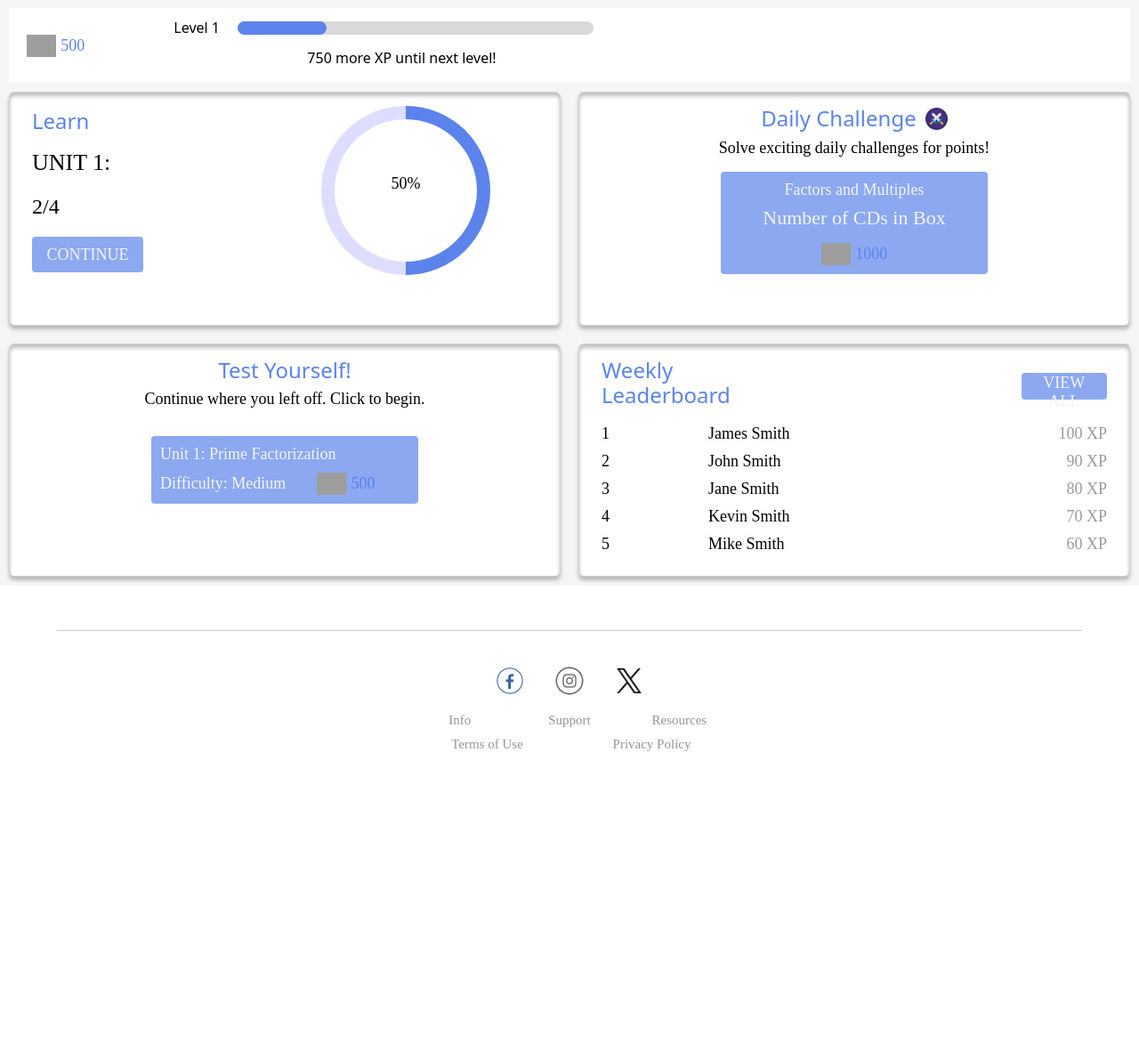
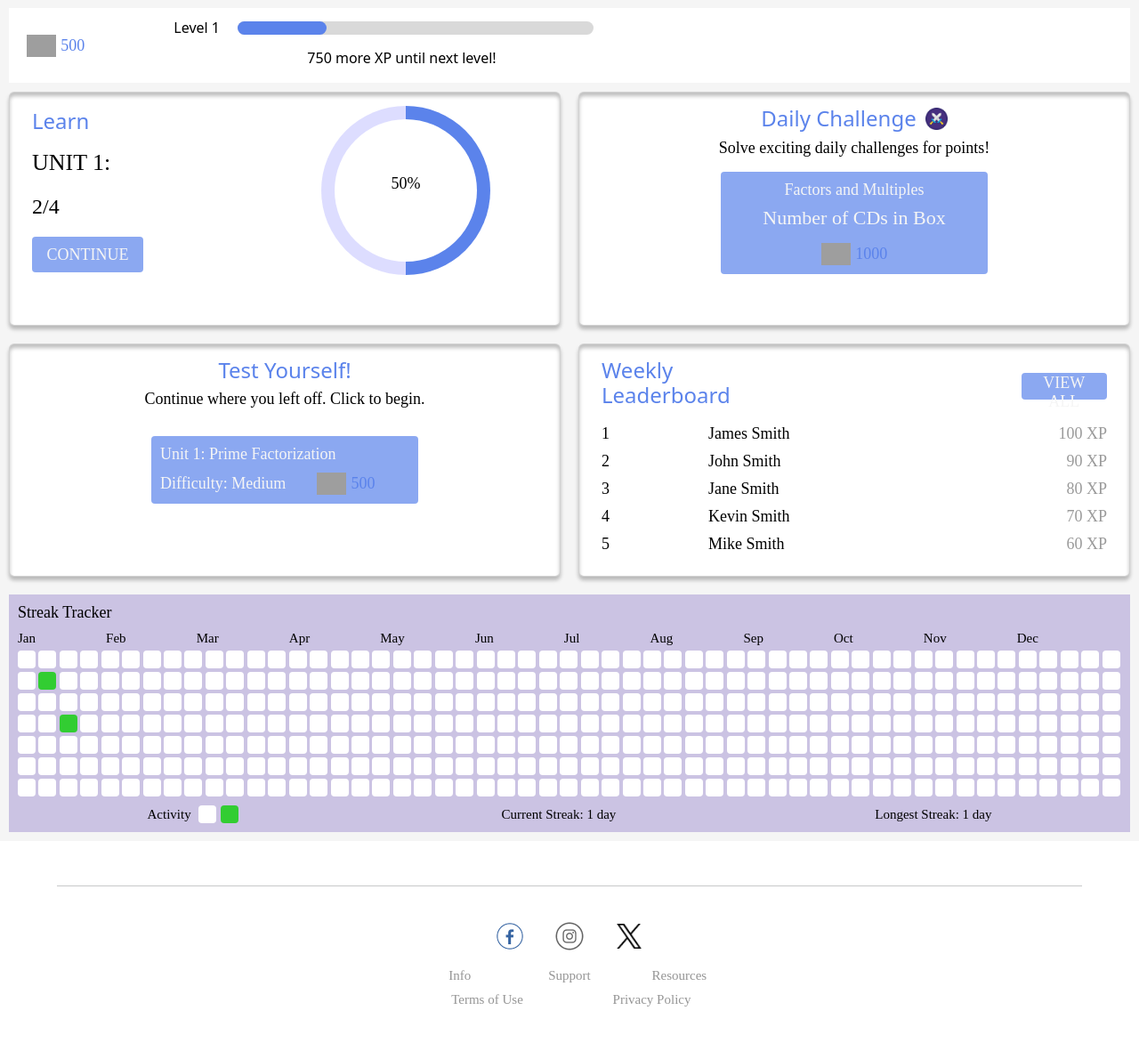
Before and after one commit to DSC-McMaster-U/Gamified-Learning-Platform, a Flask app: page /test/dashboard in a window 1280 px wide. Shown: the part 134-1306 px from the top of the page at 89% size. Before the commit the page ends 978 px from the top, so only its background shows below. Run offline with Flask 3, Linux system fonts and the light colour scheme; some web fonts are replaced; grey boxes are pictures that could not be loaded.

Commit message:
finished setting up streak tracker

```diff
--- a/app/src/static/css/dashboard.css
+++ b/app/src/static/css/dashboard.css
@@ -486,3 +486,90 @@ progress::-webkit-progress-value {
     color: var(--body-clr);
     white-space: nowrap;
 }
+
+#streak-tracker {
+    display: flex;
+    flex-direction: column;
+    width: 100%;
+    padding: 10px;
+    margin-top: 20px;
+    background-color: #cbc3e3;
+}
+
+#tracker-title {
+    font: var(--body-font);
+    color: var(--textbox-txt-clr);
+    margin-bottom: 10px;
+}
+
+.month-labels {
+    display: flex;
+    justify-content: space-between;
+    text-align: center;
+    font: var(--body-sub-font);
+    color: var(--textbox-txt-clr);
+    width: 92.5%;
+    margin-bottom: 5px;
+}
+
+.days-grid {
+    display: grid;
+    grid-template-columns: repeat(53, 1fr);
+    gap: 2px;
+    width: 100%;
+}
+
+.week {
+    display: grid;
+    grid-template-rows: repeat(7, 1fr);
+    grid-row-gap: 2px;
+}
+
+.day {
+    width: 20px;
+    height: 20px;
+    background-color: var(--textbox-bg-clr);
+    border-radius: 4px;
+    margin-bottom: 2px;
+}
+
+.day.active {
+    background-color: #32cd32;
+}
+
+#activity-legend {
+    display: flex;
+    align-items: center;
+    margin-top: 8px;
+    justify-content: space-around;
+}
+
+.legend-item {
+    display: flex;
+    align-items: center;
+}
+
+.legend-color {
+    width: 20px;
+    height: 20px;
+    border-radius: 4px;
+    margin-right: 5px;
+}
+
+#activity-label {
+    font: var(--body-sub-font);
+    color: var(--textbox-txt-clr);
+    margin-right: 8px;
+}
+
+#current-streak {
+    font: var(--body-sub-font);
+    color: var(--textbox-txt-clr);
+    /* margin-left: 300px; */
+}
+
+#longest-streak {
+    font: var(--body-sub-font);
+    color: var(--textbox-txt-clr);
+    /* margin-left: 300px; */
+}
--- a/app/src/templates/dashboard.html
+++ b/app/src/templates/dashboard.html
@@ -157,8 +157,51 @@
             </div>
         </div>
 
+        <!-- May need to take different approach for streak tracker, a bit complicated because we need to make sure month labels align with the
+        right columns based on the specific year and also shade in the correct boxes based on the date -->
         <div id="streak-tracker">
-
+            <span id="tracker-title">Streak Tracker</span>
+            <div class="month-labels">
+                <!-- Add individual month labels here -->
+                <span>Jan</span>
+                <span>Feb</span>
+                <span>Mar</span>
+                <span>Apr</span>
+                <span>May</span>
+                <span>Jun</span>
+                <span>Jul</span>
+                <span>Aug</span>
+                <span>Sep</span>
+                <span>Oct</span>
+                <span>Nov</span>
+                <span>Dec</span>
+            </div>
+            <div class="days-grid">
+                <!-- Create enough divs to represent all days across the year -->
+                {% for week in range(53) %} <!-- Adjust if your year starts in the middle of a week -->
+                    <div class="week">
+                        {% for day in range(7) %}
+                        <!-- Just set a couple tiles green for now, set up Jinja2 to update tile colour based on user activity sent in after -->
+                            {% if loop.index0 == 1 and week == 1 %}
+                                <div class="day active"></div>
+                            {% elif loop.index0 == 3 and week == 2 %}
+                                <div class="day active"></div>
+                            {% else %}
+                                <div class="day"></div>
+                            {% endif %}
+                        {% endfor %}
+                    </div>
+                {% endfor %}
+            </div>
+            <div id="activity-legend">
+                <div class="legend-item">
+                    <span id="activity-label">Activity</span>
+                    <div class="legend-color" style="background-color: #ffffff;"></div>
+                    <div class="legend-color" style="background-color: #32cd32;"></div>
+                </div>
+                <span id="current-streak">Current Streak: 1 day</span>
+                <span id="longest-streak">Longest Streak: 1 day</span>
+            </div>
         </div>
     </div>
 </main>
```
